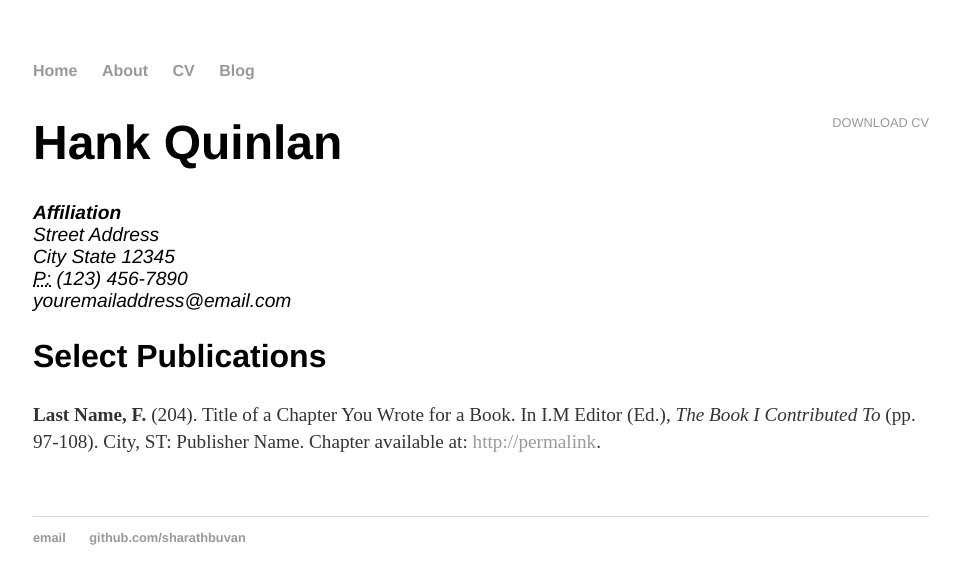
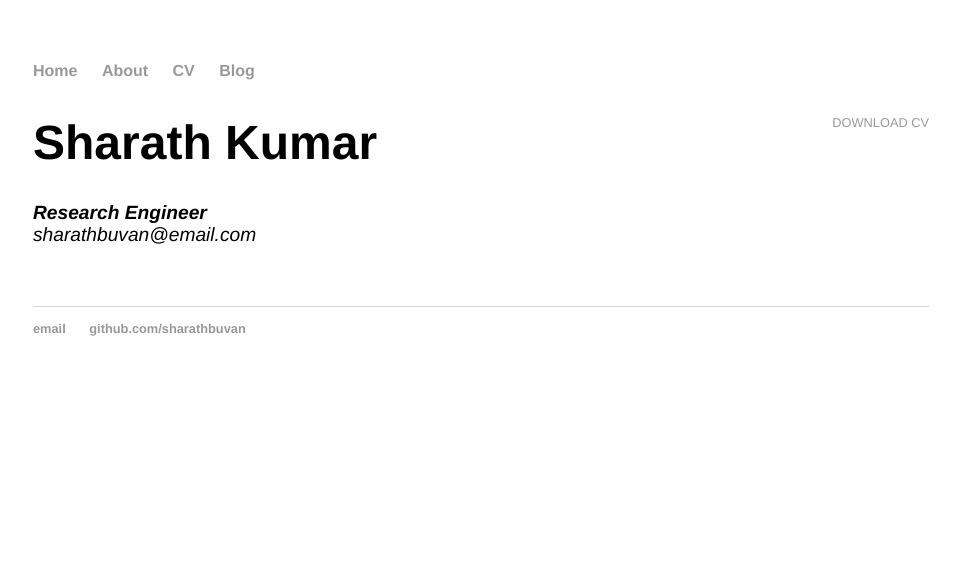
Before and after one commit to sharathbuvan/sharathbuvan.github.io, a Jekyll site: the page built from cv/index.html, in a window 1280 px wide. Shown: the top 584 px of the page, without its empty margins (159-1119 px from the left). Built offline with Jekyll 4.4.1, drawn with Linux system fonts in a browser that asks for light colours.

Commit message:
webpages modified

```diff
--- a/_config.yml
+++ b/_config.yml
@@ -1,3 +1,3 @@
-name: Hank Quinlan, Horrible Cop
+name: Sharath Kumar
 markdown: kramdown
 permalink: /blog/:year/:month/:day/:title
--- a/cv/index.html
+++ b/cv/index.html
@@ -5,18 +5,16 @@ title: CV of Your Name
 
 	<div class="cv">
 		<a href="#" class="download" title="Download CV as PDF">Download CV</a>
-					<h1>Hank Quinlan</h1>
+					<h1>Sharath Kumar</h1>
 					<address>
-					<strong>Affiliation</strong><br>
-					Street Address<br>
+					<strong>Research Engineer</strong><br>
+				<!--	Street Address<br>
 					City State 12345<br>
-					<abbr title="phone">P:</abbr> (123) 456-7890<br>
-					<span class="obfuscate">youremailaddress@email.com</span>
+					<abbr title="phone">P:</abbr> (123) 456-7890<br> -->
+					<span class="obfuscate">sharathbuvan@email.com</span>
 					</address>
 
-					<h2>Select Publications</h2>
 
-					<p><strong>Last Name, F.</strong> (204). Title of a Chapter You Wrote for a Book. In I.M Editor (Ed.), <em>The Book I Contributed To</em> (pp. 97-108). City, ST: Publisher Name. Chapter available at: <a href="#">http://permalink</a>.
 
 
 	</div>
--- a/index.html
+++ b/index.html
@@ -1,9 +1,9 @@
 ---
 layout: default
-title: Hank Quinlan, Horrible Cop
+title: Sharath Kumar
 ---
 
 		<div class="blurb">
-			<h1>Hi there, I'm Hank Quinlan!</h1>
-			<p>I'm best known as the horrible cop from <em>A Touch of Evil</em>. Don't trust me. <a href="/about">Read more about my life...</a></p>
+			<h1>Hi there, I'm Sharath Kumar!</h1>
+			<p>I'm a Reseach Engineer. <a href="/about">Read more about my life...</a></p>
 		</div>
```
Also changed, not shown: _posts/2015-08-05-sharath-kumar-site-launched.md (added, +7 -0 lines), about/index.html (+3 -4 lines), blog/atom.xml (+8 -8 lines).
